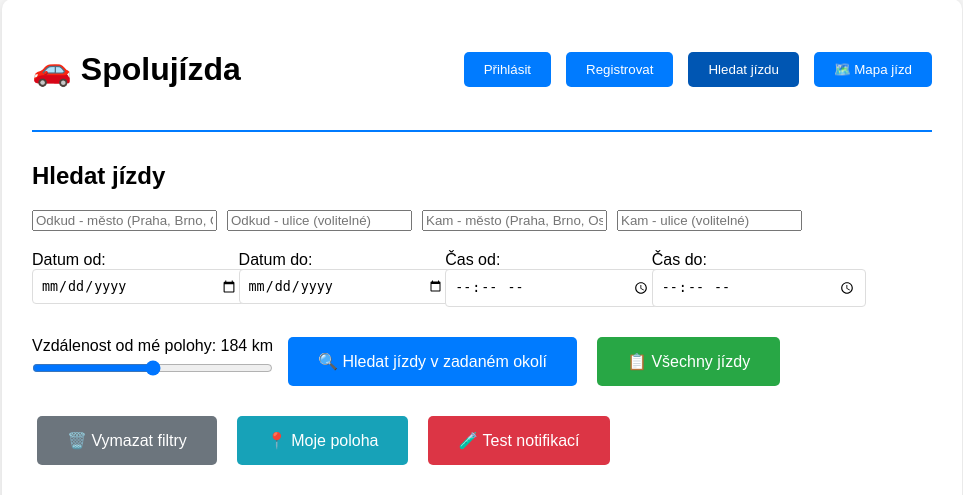
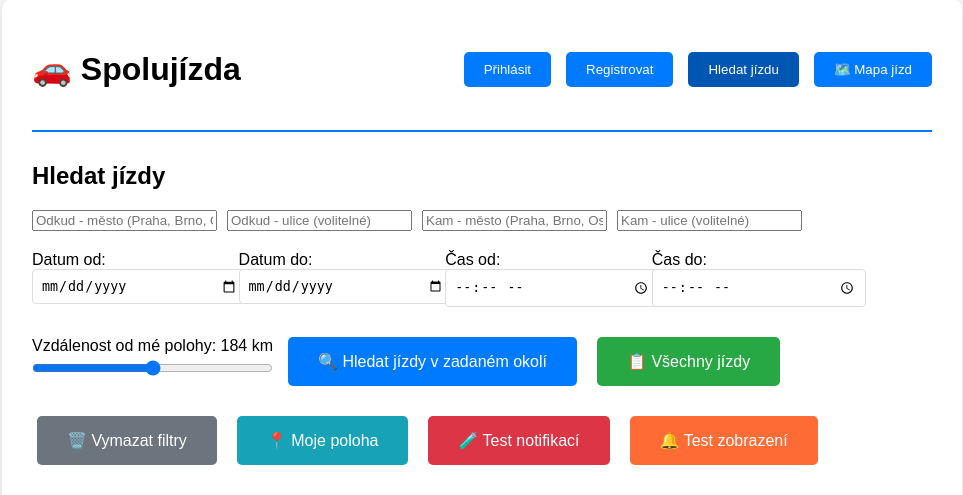
Before and after one commit to mzeleny83/Spolujizda_web_app_carpool, a Flask app: page / in a window 1280 px wide. Shown: the part 21-516 px from the top of the page, without its empty margins (158-1121 px from the left). Run offline with Flask 3, Linux system fonts and the light colour scheme; some libraries are stand-ins or nearby versions.

Commit message:
Add notification test function v341

```diff
--- a/static/js/script.js
+++ b/static/js/script.js
@@ -350,6 +350,11 @@ async function loadChatMessages(rideId) {
   }
 }
 
+function testNotificationDisplay() {
+  console.log('TEST - Forcing notification display');
+  showFloatingNotification('Test Uživatel', 'Testovací zpráva pro ověření funkčnosti notifikací', 123);
+}
+
 function showFloatingNotification(senderName, message, rideId) {
   console.log('NOTIFICATION v340 - Showing notification:', senderName, message, rideId);
 
--- a/templates/app.html
+++ b/templates/app.html
@@ -91,6 +91,7 @@
                 <button type="button" class="btn" onclick="clearDateTimeFilters()" style="background: #6c757d;">🗑️ Vymazat filtry</button>
                 <button type="button" class="btn" onclick="showMyLocation()" style="background: #17a2b8;">📍 Moje poloha</button>
                 <button type="button" class="btn" onclick="createTestReservation()" style="background: #dc3545;">🧪 Test notifikací</button>
+                <button type="button" class="btn" onclick="testNotificationDisplay()" style="background: #ff6b35;">🔔 Test zobrazení</button>
             </form>
 
 
@@ -349,7 +350,7 @@
         </div>
     </div>
 
-    <script src="/static/js/script.js?v=340&t=1735659900"></script>
+    <script src="/static/js/script.js?v=341&t=1735659900"></script>
     <script>
         let currentUser = null;
         let currentChatRide = null;
@@ -1425,10 +1426,10 @@
 
             try {
                 const url = `/api/notifications/${encodeURIComponent(currentUser.name)}`;
-                console.log('Checking notifications for:', currentUser.name, 'URL:', url);
+                console.log('NOTIF v340 - Checking notifications for:', currentUser.name, 'URL:', url);
                 const response = await fetch(url);
                 const notifications = await response.json();
-                console.log('Notifications response:', notifications);
+                console.log('NOTIF v340 - Notifications response:', notifications);
 
                 if (notifications.length > 0) {
                     // Projdi všechny notifikace a zobraz jen nové
@@ -1436,16 +1437,18 @@
                         const notifId = `${notification.sender_name}-${notification.message}-${notification.ride_id}`;
 
                         if (!shownNotifications.has(notifId)) {
-                            console.log('Found NEW notification:', notification);
+                            console.log('NOTIF v340 - Found NEW notification:', notification);
                             shownNotifications.add(notifId);
                             showFloatingNotification(notification.sender_name, notification.message, notification.ride_id);
+                        } else {
+                            console.log('NOTIF v340 - Notification already shown:', notifId);
                         }
                     });
                 } else {
-                    console.log('No notifications found');
-                }
-            } catch (error) {
-                console.error('Notification check error:', error);
+                    console.log('NOTIF v340 - No notifications found');
+                }
+            } catch (error) {
+                console.error('NOTIF v340 - Notification check error:', error);
             }
         }
 
```
